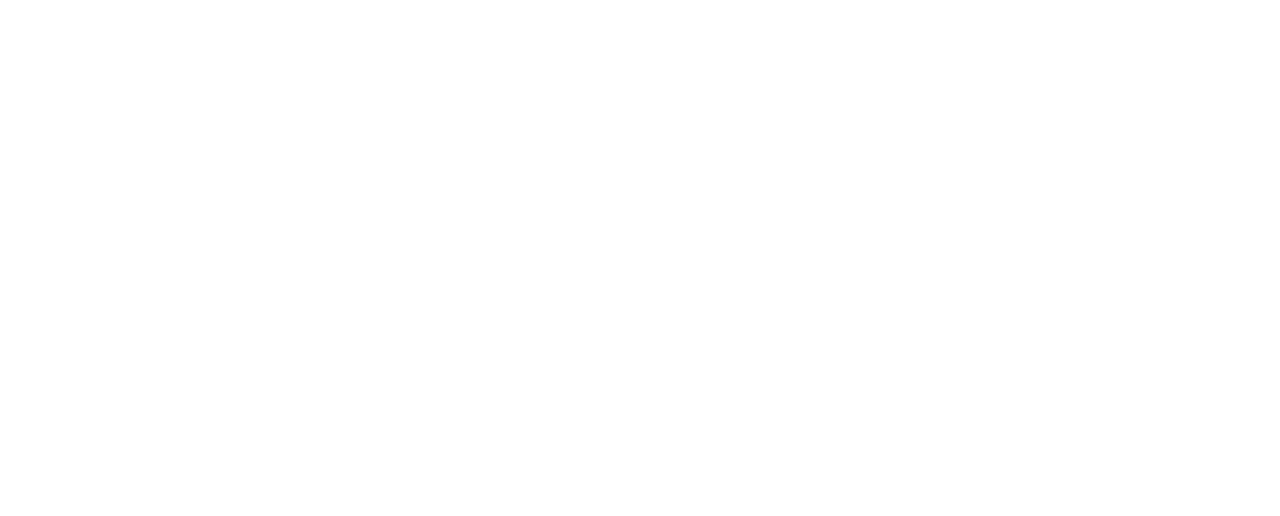
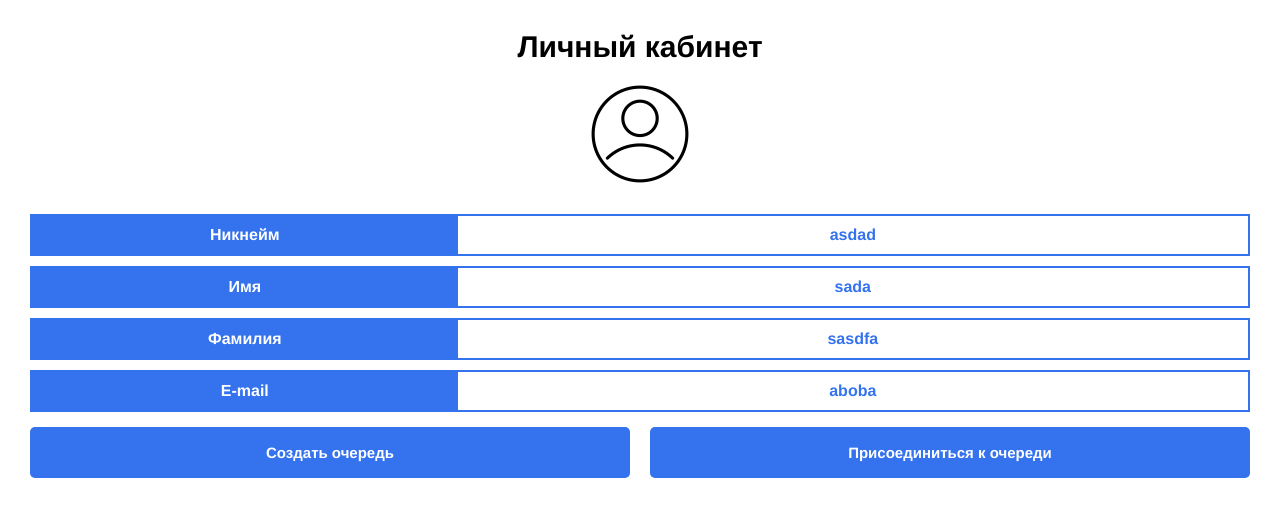
Before and after one commit to S0IG0/kyeye, a Vue app in the folder frontend/: page /account in a window 1280 px wide. Before the commit this address had no page. Shown: the top 516 px of the page. Built offline with nearby package versions, Linux system fonts and the light colour scheme.

Commit message:
added personal account page

```diff
--- a/frontend/src/components/UI/MyButton.vue
+++ b/frontend/src/components/UI/MyButton.vue
@@ -15,7 +15,7 @@
   padding: 10px 15px;
   background: rgb(52, 114, 238);
   color: white;
-  border: 1px solid transparent;
+  border: none;
   border-radius: 5px;
   font-family: Helvetica, sans-serif;
   font-size: 18px;
--- /dev/null
+++ b/frontend/src/components/pages/PersonalAccount.vue
@@ -0,0 +1,108 @@
+<template>
+  <div class="wrapper">
+    <div class="page__title">
+      Личный кабинет
+    </div>
+    <div class="user-info">
+      <div class="user-image">
+        <img src="@/components/static/user-icon.png" alt="" width="100">
+      </div>
+      <div class="container">
+        <div class="title">Никнейм</div>
+        <div class="value">{{ user.username }}</div>
+      </div>
+      <div class="container">
+        <div class="title">Имя</div>
+        <div class="value">{{ user.first_name }}</div>
+      </div>
+      <div class="container">
+        <div class="title">Фамилия</div>
+        <div class="value">{{ user.last_name }}</div>
+      </div>
+      <div class="container">
+        <div class="title">E-mail</div>
+        <div class="value">{{ user.email }}</div>
+      </div>
+    </div>
+    <div class="queue__buttons">
+      <my-button class="button">Создать очередь</my-button>
+      <my-button class="button">Присоединиться к очереди</my-button>
+    </div>
+  </div>
+
+</template>
+
+<script>
+import MyButton from "@/components/UI/MyButton.vue";
+
+export default {
+  name: "PersonalAccount",
+  components: {MyButton},
+  data(){
+    return{
+      user: {
+        username: "asdad",
+        email: "aboba",
+        password: "sdad",
+        first_name: "sada",
+        last_name: "sasdfa"
+      }
+    }
+  }
+}
+</script>
+
+<style scoped>
+  .user-info{
+    gap: 10px;
+    display: flex;
+    flex-direction: column;
+    margin-top: 20px;
+  }
+  .user-image{
+    display: flex;
+    justify-content: center;
+    align-items: center;
+    margin-bottom: 20px;
+  }
+  .container{
+    display: flex;
+    font-family: Helvetica, sans-serif;
+    border: 2px solid rgb(52, 114, 238);
+  }
+  .title{
+    background: rgb(52, 114, 238);
+    color: white;
+    padding: 10px 20px;
+    width: 35%;
+    text-align: center;
+    font-weight: 600;
+  }
+  .value{
+    background: white;
+    color: rgb(52, 114, 238);
+    padding: 10px 20px;
+    text-align: center;
+    width: 65%;
+    font-weight: 600;
+  }
+  .page__title{
+    font-family: Helvetica, sans-serif;
+    font-size: 30px;
+    font-weight: 600;
+    text-align: center;
+  }
+  .queue__buttons{
+    display: flex;
+    justify-content: center;
+    align-items: center;
+    margin-top: 15px;
+    gap: 20px;
+  }
+  .button{
+    font-size: 15px;
+    padding: 8px 10px;
+    width: 100%;
+    height: 51px;
+  }
+</style>
--- a/frontend/src/components/routers/router.js
+++ b/frontend/src/components/routers/router.js
@@ -3,6 +3,7 @@
 import Queue from "@/components/pages/Queue.vue";
 import Main from "@/components/pages/Main.vue";
 import Login from "@/components/pages/Login.vue";
+import PersonalAccount from "@/components/pages/PersonalAccount.vue";
 
 
 const routes = [
@@ -21,6 +22,10 @@
     {
         path: '/login',
         component: Login
+    },
+    {
+        path: '/account',
+        component: PersonalAccount
     }
 ]
 
```
Also changed, not shown: frontend/src/components/static/user-icon.png (added).
